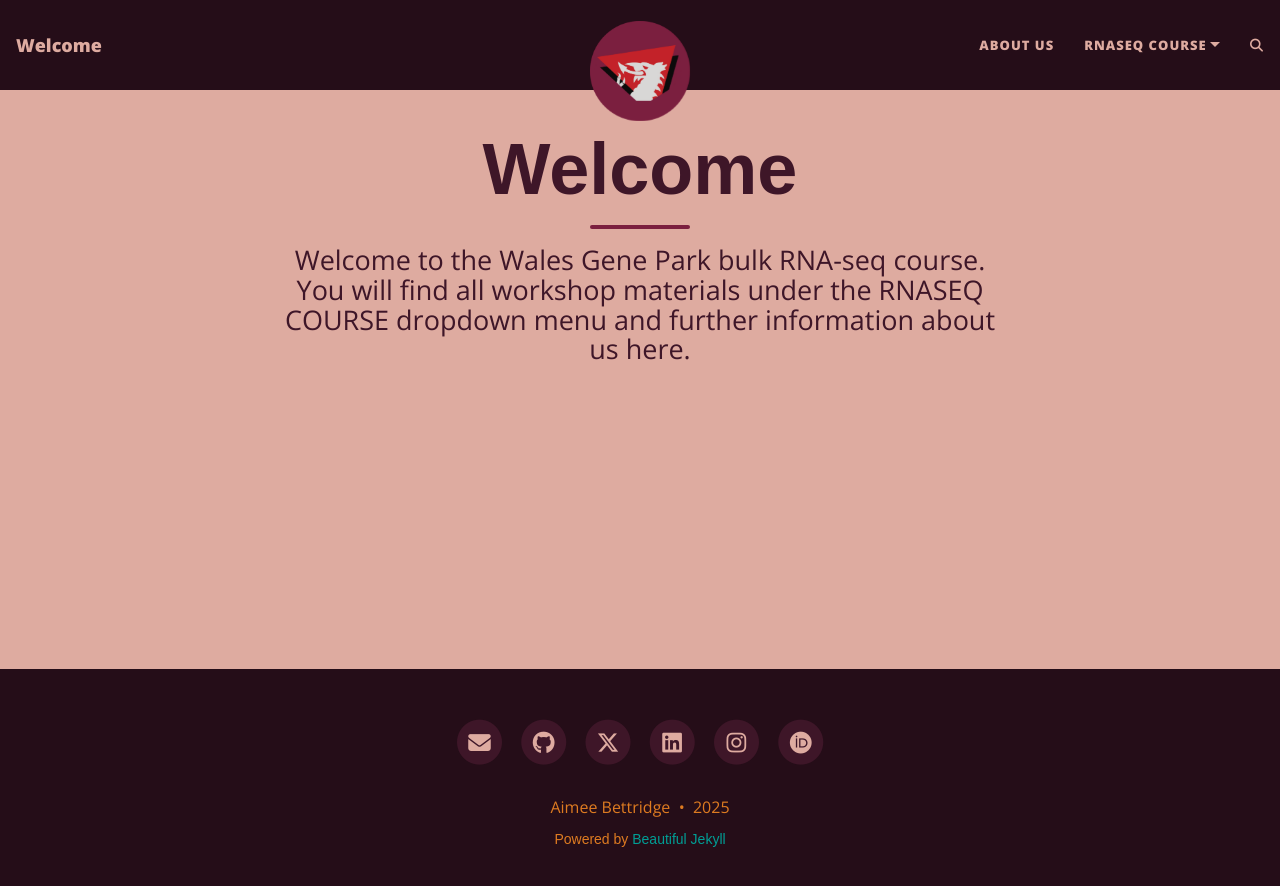
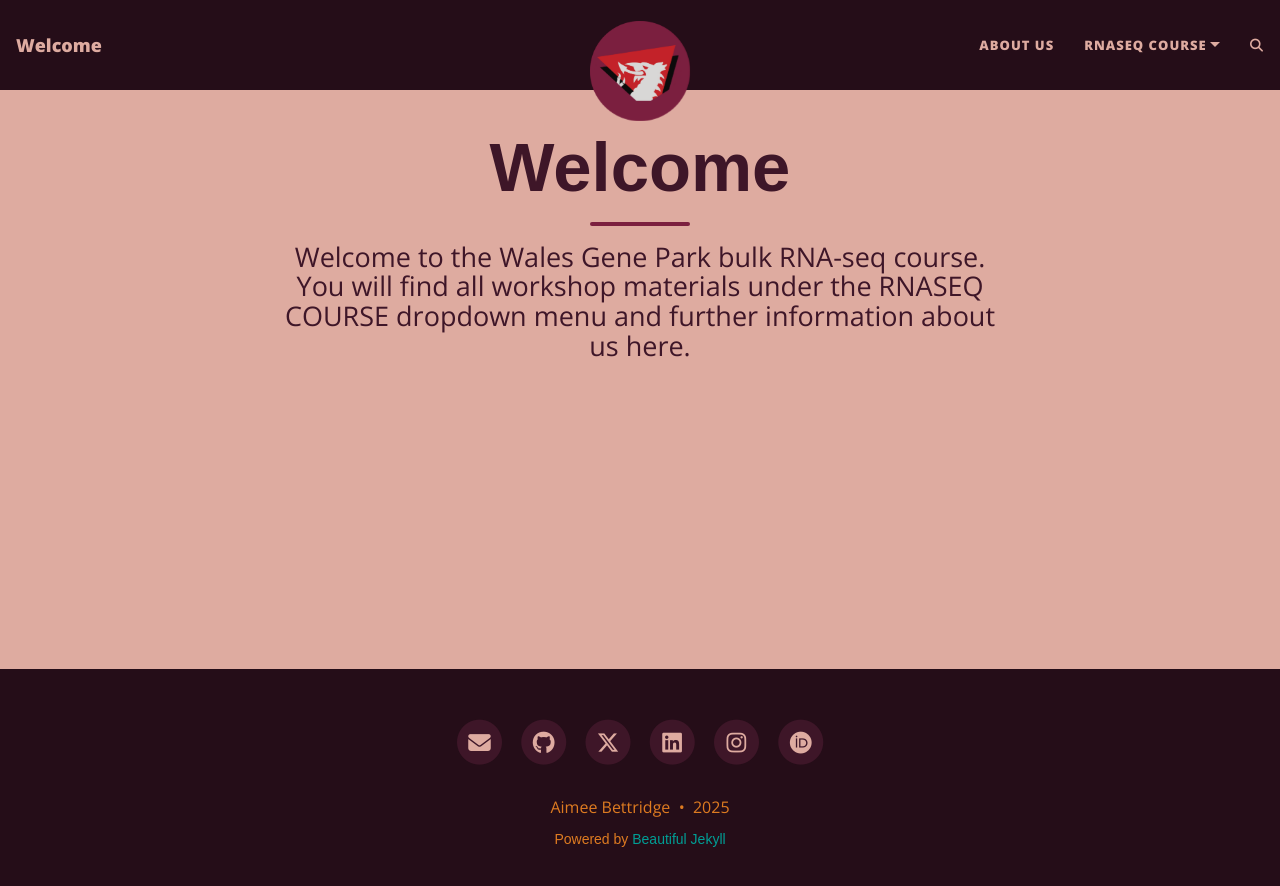
Before and after one commit to abettr/abettr.github.io, a Jekyll site: the page built from index.html, in a window 1280 px wide. Shown: the top 886 px of the page. Built offline with Jekyll 4.4.1, drawn with Linux system fonts in a browser that asks for light colours; the list of posts is cut into pages by our own code; comment, search, counter and statistics services are not loaded.

Commit message:
Another header font test2

```diff
--- a/assets/css/beautifuljekyll.css
+++ b/assets/css/beautifuljekyll.css
@@ -774,7 +774,7 @@ nav.top-nav-short-permanent ~ header > .intro-header.big-img {
     padding: 9.375rem 0;
   }
   .intro-header .page-heading h1 {
-    font-size: 4.5rem;
+    font-size: 4.3rem;
   }
   .intro-header .post-heading h1 {
     font-size: 3.125rem;
```
